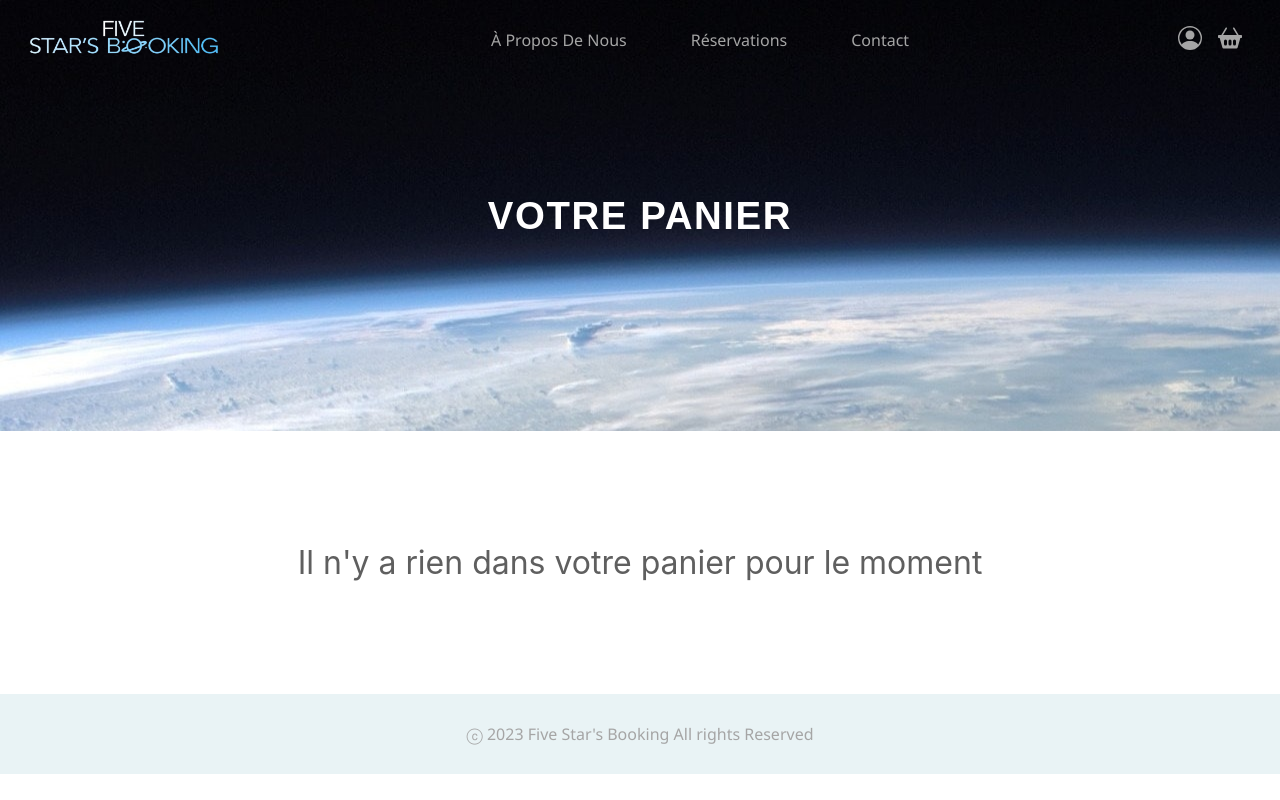
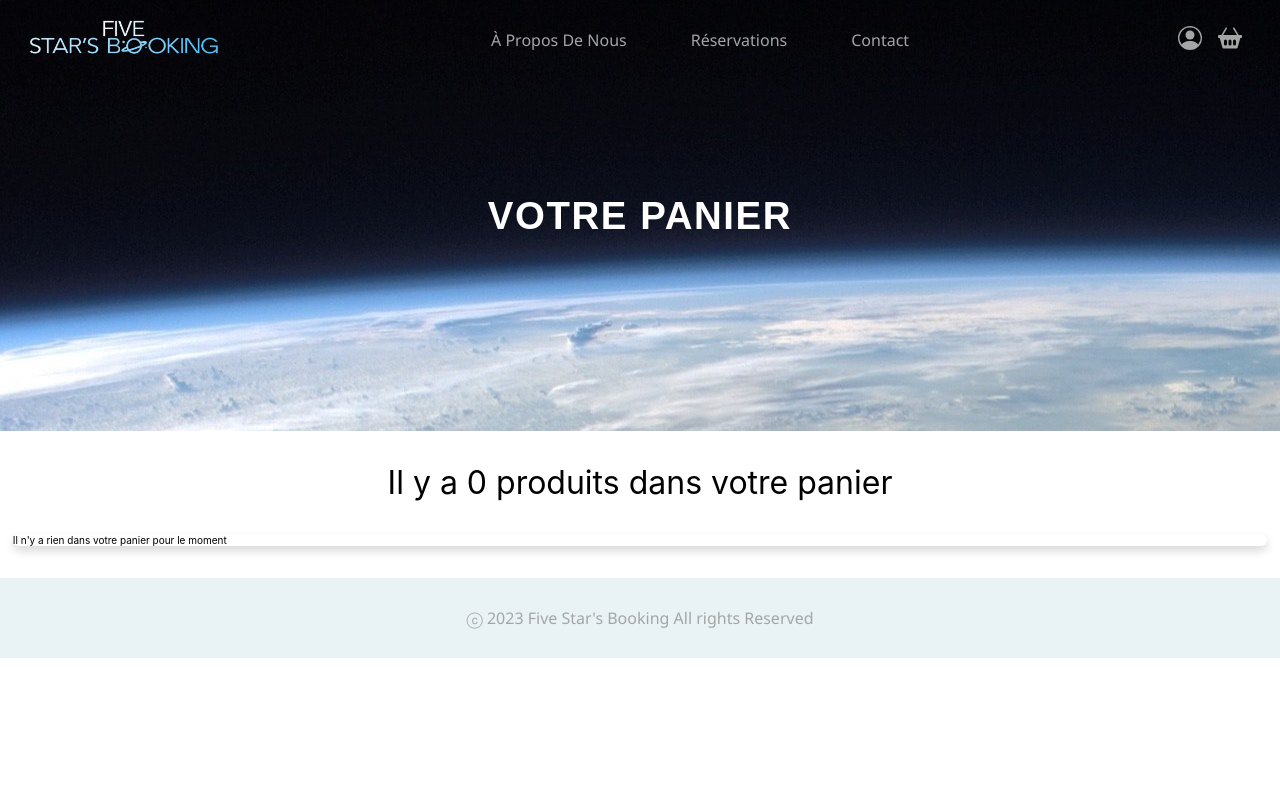
Before and after one commit to AndelysP/FiveStar-sBooking, a React (Create React App) app: page /cart in a window 1280 px wide. Built offline with nearby package versions, Linux system fonts and the light colour scheme; a web font is replaced by a local one.

Commit message:
:lipstick: Ajout de style sur le panier

```diff
--- a/src/assets/sass/cart.scss
+++ b/src/assets/sass/cart.scss
@@ -18,12 +18,46 @@
     }
 }
 
-.cart-details {
-    padding: 5rem 0;
+.cart-article-nb {
+    text-align: center;
+    font-size: 2rem;
+}
 
-    &_text {
-        text-align: center;
-        font-size: 2rem;
-        color: rgb(95, 95, 95);
+.cart-details_text {
+
+    background-color: rgb(255, 255, 255);
+    box-shadow: 0px 5px 10px rgb(216, 216, 216);
+    border-radius: 20px;
+    margin: 2rem 0.8rem;
+    .cart-items {
+        display: flex;
+        justify-content: space-around;
+        align-items: center;
+
+        img {
+            width: 200px;
+            padding: 1rem;
+            border-radius: 20px;
+        }
+
+        .cart-price {
+            display: flex;
+            align-items: center;
+            justify-content: space-around;
+            width: 20vw;
+
+            .price {
+                font-weight: bold;
+                font-size: 1rem;
+            }
+
+            input {
+                width: 5vw;
+                height: 2vh;
+                text-align: center;
+                border: none;
+                background-color: #fffdfd;
+            }
+        }
     }
 }
--- a/src/components/Cart.js
+++ b/src/components/Cart.js
@@ -2,6 +2,7 @@ import React, { useEffect, useState } from 'react';
 import Footer from './Footer';
 import Navbar from './Navbar';
 import '../assets/sass/cart.scss';
+import { RiDeleteBin6Line } from "react-icons/ri";
 
 const Cart = () => {
 
@@ -13,7 +14,6 @@ const Cart = () => {
         setCartData(data);
     }, []);
 
-
     return (
         <>
             <Navbar />
@@ -24,18 +24,35 @@ const Cart = () => {
             </div>
 
             <div className='cart-details'>
+                <div className='cart-article-nb'>
+                    <p>Il y a {cartData.length} produits dans votre panier</p>
+                </div>
+
                 <div className="cart-details_text">
 
                     {cartData.length > 0 ? (
                         cartData.map((item) => (
                             <>
-                                <div key={item._id} className="cart-details_products"></div>
-                                <p>{item.name}</p>
-                                <img src={require("../assets/img/ships/Ship/" + item.name + "_Ship.png")} alt={item.name} />
-                                <p>{item.price} €</p>
-                                <p>Dates : {item.selectedRange}</p>
-                                <p>Repas premium : {item.repas ? `Oui` : `Non`}</p>
-                                <p>Option divertissement : {item.divertissement ? `Oui` : `Non`}</p>
+
+                                <div className='cart-items'>
+                                    <div className="cart-img">
+                                        <img src={require("../assets/img/ships/Ship/" + item.name + "_Ship.png")} alt={item.name} />
+                                    </div>
+
+                                    <div className="cart-text">
+                                        <h1>{item.name}</h1>
+                                        <p>Dates : {item.selectedRange}</p>
+                                        <p>Repas premium : {item.repas ? `Oui (300€)` : `Non`}</p>
+                                        <p>Option divertissement : {item.divertissement ? `Oui (150€)` : `Non`}</p>
+                                    </div>
+
+                                    <div className="cart-price">
+                                        <input type="number" value="1" />
+                                        <p className='price'>{item.price} €</p>
+                                        <RiDeleteBin6Line size={20} color="red" />
+                                    </div>
+
+                                </div>
                             </>
                         ))
 
--- a/src/components/Profil.js
+++ b/src/components/Profil.js
@@ -116,7 +116,6 @@ const Profil = () => {
           </div>
         </Modal>
 
-
       </div>
 
       <Footer />
```
